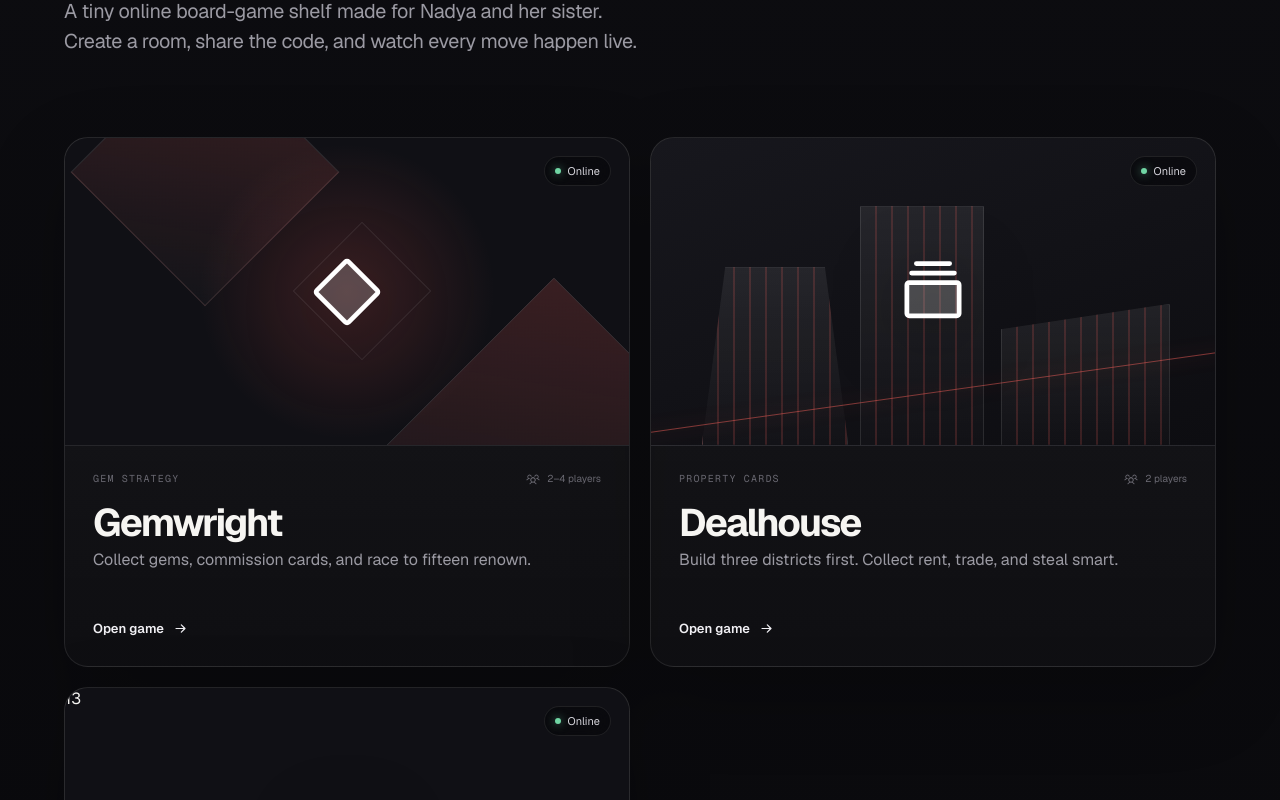
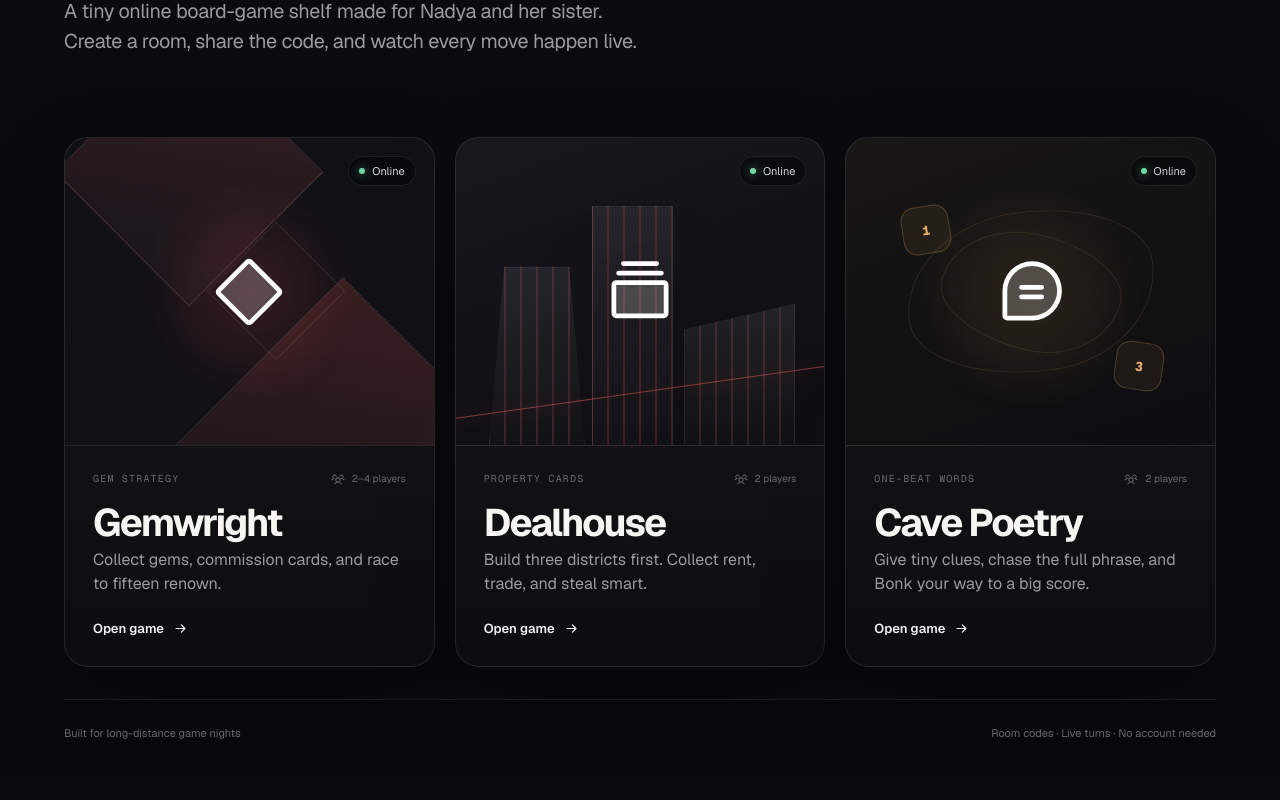
Before and after one commit to nadyangkasa18-bit/games, a Next.js app: page / in a window 1280 px wide. Shown: the part 500-1300 px from the top of the page. After the commit the page ends 1272 px from the top, so only its background shows below. Built offline with nearby package versions, Linux system fonts and the light colour scheme.

Commit message:
Style the Cave Poetry shelf artwork

```diff
--- a/app/globals.css
+++ b/app/globals.css
@@ -221,7 +221,7 @@
     width: min(100%, 1180px);
     margin-inline: auto;
     display: grid;
-    grid-template-columns: repeat(2, minmax(0, 1fr));
+    grid-template-columns: repeat(3, minmax(0, 1fr));
     gap: 20px;
   }
 
@@ -268,6 +268,13 @@
 
   .game-art--gem { background: radial-gradient(circle at 50% 50%, rgba(255,98,93,.18), transparent 46%), #101015; }
   .game-art--deal { background: linear-gradient(160deg, #17171d, #0d0d11); }
+  .game-art--cave { background: radial-gradient(circle at 50% 52%, rgba(231,173,100,.14), transparent 46%), linear-gradient(160deg, #181715, #0d0d10); }
+
+  .cave-ring { position: absolute; left: 50%; top: 50%; width: 250px; aspect-ratio: 1.55; border: 1px solid rgba(231,173,100,.13); border-radius: 48% 52% 45% 55% / 58% 41% 59% 42%; transform: translate(-50%,-50%) rotate(-8deg); }
+  .cave-ring-b { width: 180px; transform: translate(-50%,-50%) rotate(13deg); }
+  .cave-word { position: absolute; width: 48px; height: 48px; display: grid; place-items: center; border: 1px solid rgba(231,173,100,.25); border-radius: 14px; color: #e7ad64; background: rgba(231,173,100,.07); font-family: var(--font-geist-mono), monospace; font-size: 13px; font-weight: 720; }
+  .cave-word-a { left: 15%; top: 22%; transform: rotate(-9deg); }
+  .cave-word-b { right: 14%; bottom: 18%; transform: rotate(8deg); }
 
   .art-icon {
     position: absolute;
@@ -350,6 +357,10 @@
   .frame-status i { width: 6px; height: 6px; border-radius: 50%; background: var(--success); box-shadow: 0 0 10px rgba(112,214,164,.55); }
   .gemwright-frame { width: 100%; height: 100%; border: 0; background: #09090c; }
 
+  @media (max-width: 1080px) {
+    .game-shelf { grid-template-columns: repeat(2, minmax(0, 1fr)); }
+  }
+
   @media (max-width: 820px) {
     .arcade-hero { grid-template-columns: 1fr; margin-top: 72px; }
     .hero-signal { display: none; }
```
